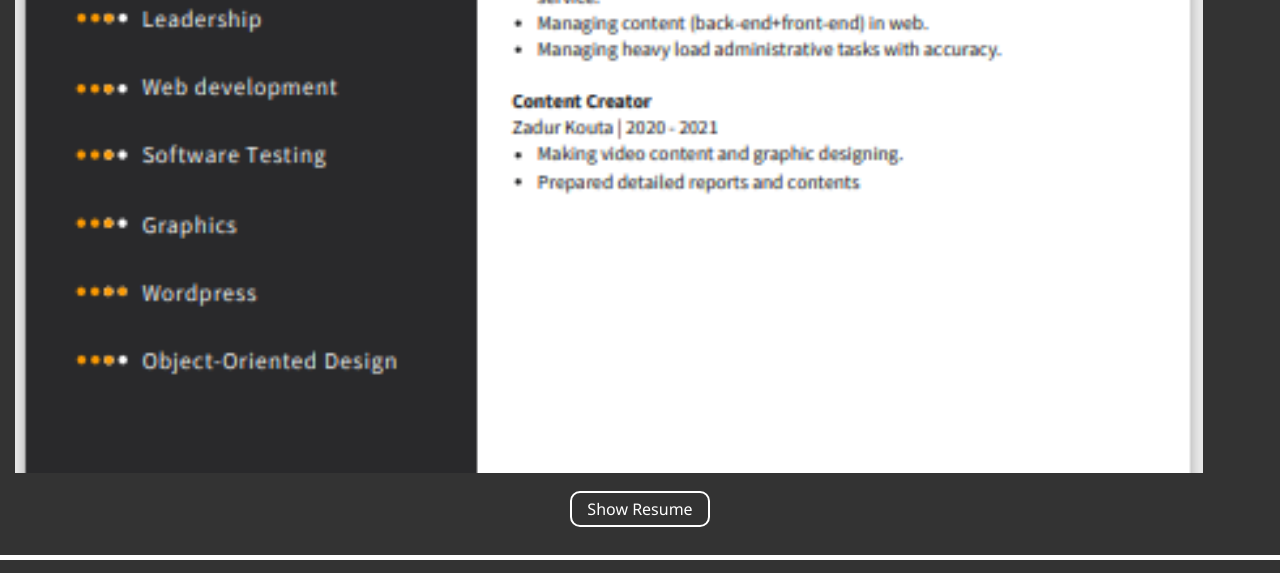
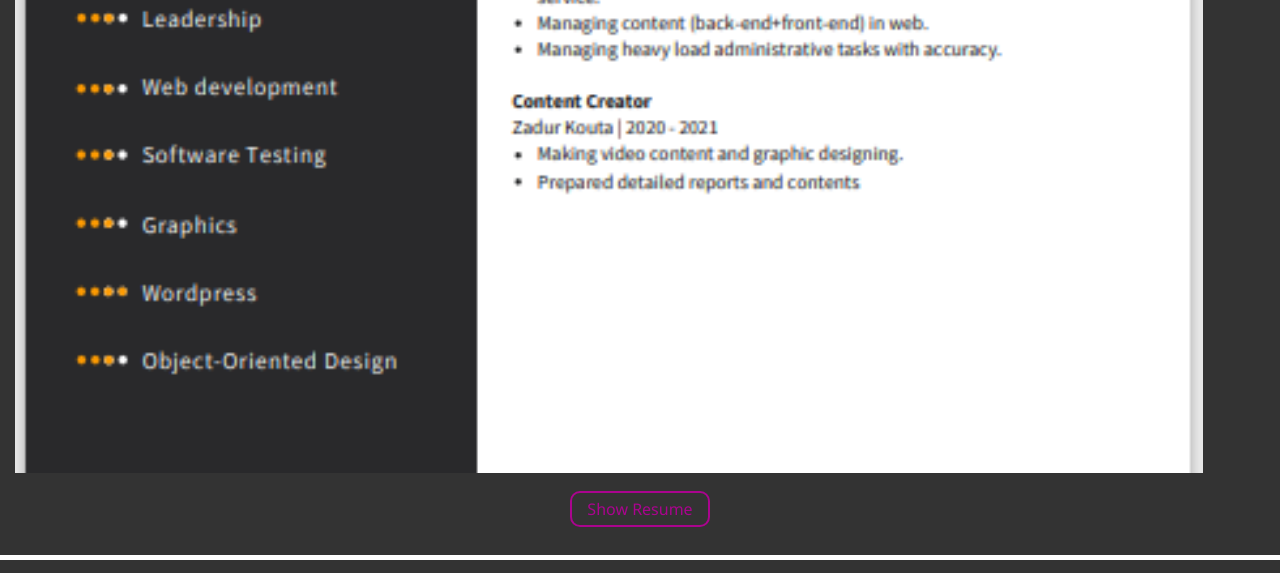
Before and after one commit to Meraz2837/Portfolio, a plain HTML site: page index.html in a window 1280 px wide. Shown: the part 2142-2715 px from the top of the page. Drawn offline with Linux system fonts and the light colour scheme.

Commit message:
Update index.html

```diff
--- a/index.html
+++ b/index.html
@@ -381,7 +381,7 @@
             <h2>Curriculum Vitae</h2>
             <img style="width: 95%;" src="Assets/Images/Resum cut.png" alt="Resume">
             <div style="margin: 20px 0; text-align: center;">
-                <a id="button" target="_blank" style="color: white; text-decoration:none; padding: 5px 15px; border: 2px solid white; border-radius: 10px;" href="Contents/Resume of Md. Mazbaur Rashid.pdf">Show Resume</a>
+                <a id="button" target="_blank" style="color: #aa048e; text-decoration:none; padding: 5px 15px; border: 2px solid #aa048e; border-radius: 10px;" href="Contents/Resume of Md. Mazbaur Rashid.pdf">Show Resume</a>
             </div>
         </div>
 
```
